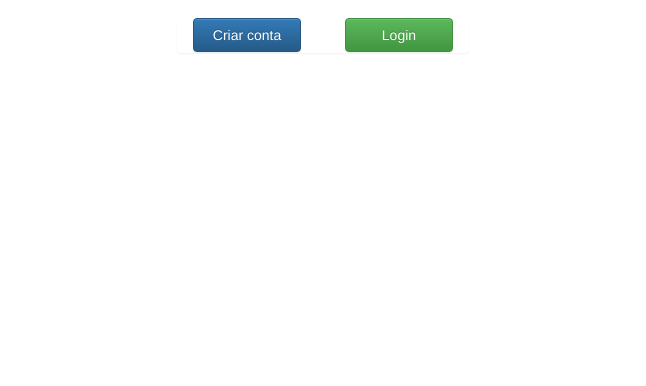
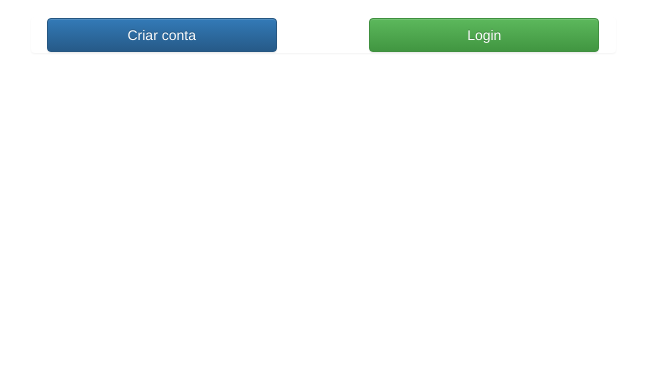
Before and after one commit to ottohenrique/ihc-mack, a plain HTML site: page docs/index.html in a window 1280 px wide. Shown: the part 414-800 px from the top of the page, without its empty margins (317-963 px from the left). Drawn offline with nearby package versions, Linux system fonts and the light colour scheme.

Commit message:
Corrigindo a exibicao dos botoes em telas menores

```diff
--- a/docs/index.html
+++ b/docs/index.html
@@ -23,9 +23,9 @@
               <br />
               <input type="password" class="form-control" name="name" id="pass" value="" placeholder="Senha">
             </div>
-            <div class="panel col-sm-6 col-sm-offset-3">
-              <button type="button" class="col-sm-5 btn btn-primary" name="" OnClick="redirecionar('./CadastroUsuario.html')">Criar conta</button>
-              <button type="button" class="col-sm-5 col-sm-offset-2 btn btn-success" name="" OnClick="login()">Login</button>
+            <div class="panel col-sm-12">
+              <button type="button" class="col-xs-5 col-sm-5 btn btn-primary" name="" OnClick="redirecionar('./CadastroUsuario.html')">Criar conta</button>
+              <button type="button" class="col-xs-5 col-sm-5 col-sm-offset-2 btn btn-success" name="" OnClick="login()">Login</button>
             </div>
           </fieldset>
         </form>
```
Also changed, not shown: docs/Anunciar.html (+3 -3 lines), docs/CadastroProfessor.html (+1 -1 lines), docs/CadastroUsuario.html (+1 -1 lines), docs/Procurar.html (+2 -2 lines).
